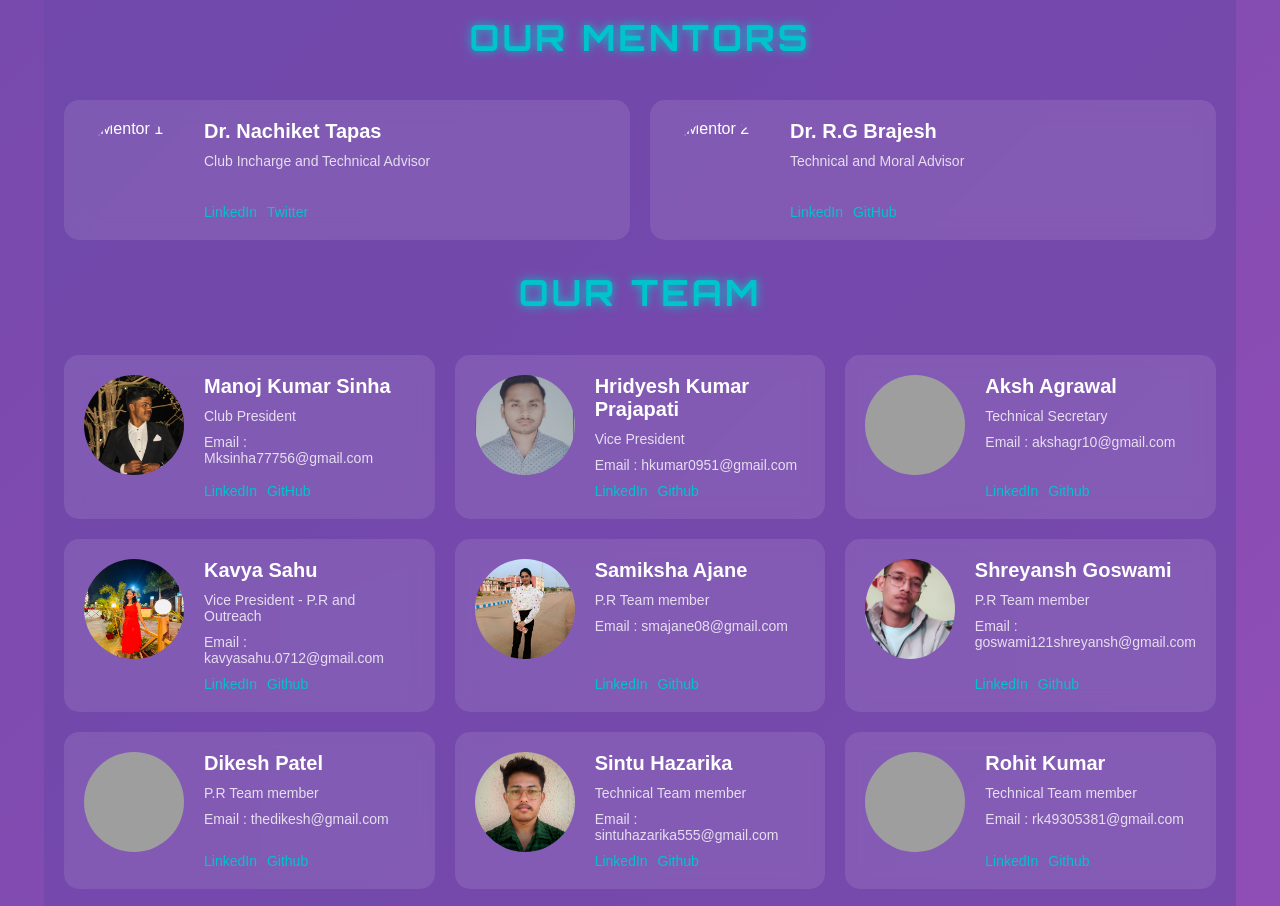
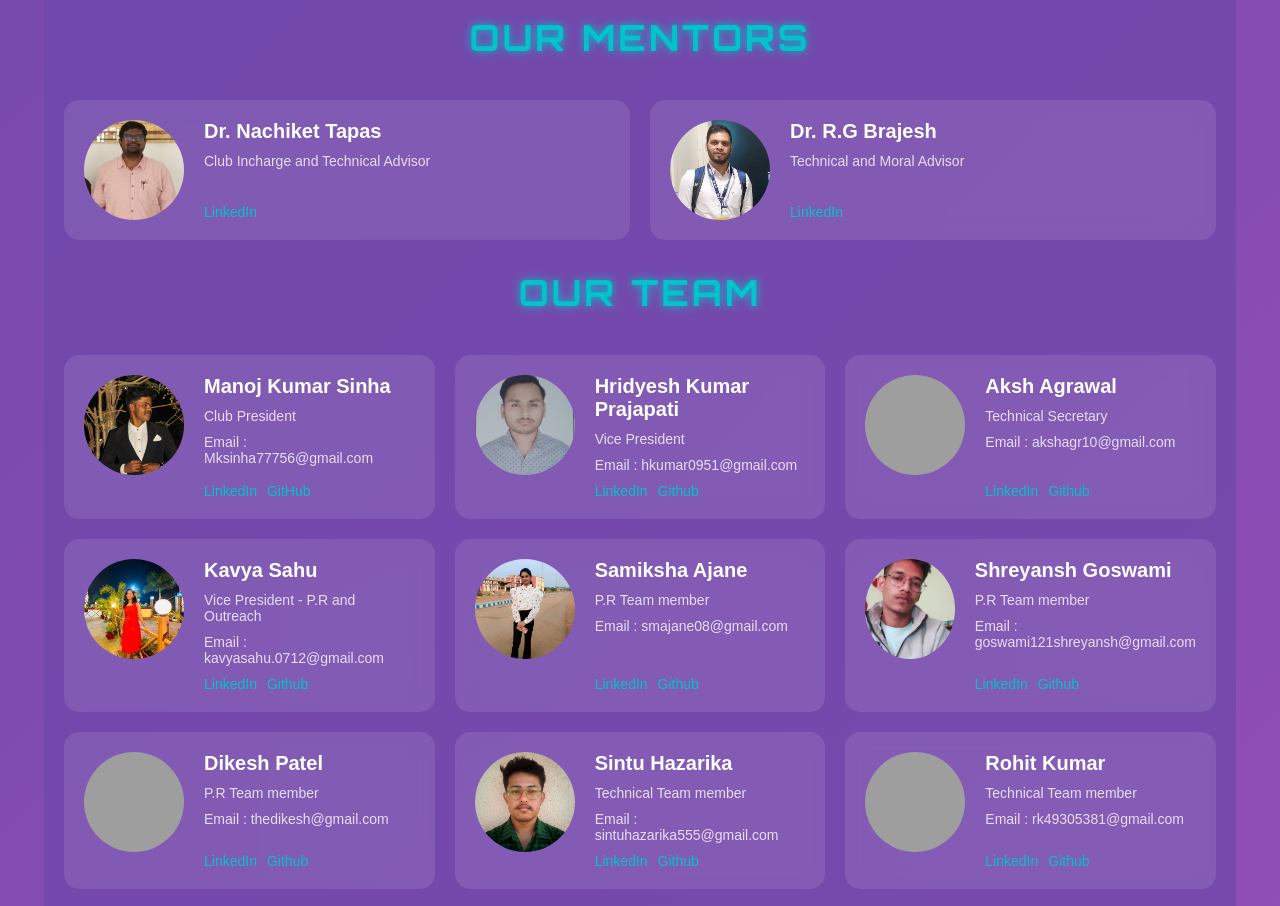
Before and after one commit to CyberMatic-AmAn/nx, a plain HTML site: page index.html in a window 1280 px wide. Shown: the part 960-1866 px from the top of the page. Drawn offline with Linux system fonts and the light colour scheme; grey boxes are pictures that could not be loaded.

Commit message:
Update index.html

```diff
--- a/index.html
+++ b/index.html
@@ -61,7 +61,7 @@
         <div class="cards-container">
             <div class="card">
                 <div class="card-image">
-                    <img src="mentor1.jpg" alt="Mentor 1">
+                    <img src="img/mentor1.jpg" alt="Mentor 1">
                 </div>
                 <div class="card-content">
                     <div>
@@ -69,14 +69,13 @@
                         <p>Club Incharge and Technical Advisor</p>
                     </div>
                     <div class="social-links">
-                        <a href="#">LinkedIn</a>
-                        <a href="#">Twitter</a>
+                        <a href="linkedin.com/in/nachikettapas">LinkedIn</a>
                     </div>
                 </div>
             </div>
             <div class="card">
                 <div class="card-image">
-                    <img src="mentor2.jpg" alt="Mentor 2">
+                    <img src="img/mentor2.jpg" alt="Mentor 2">
                 </div>
                 <div class="card-content">
                     <div>
@@ -84,8 +83,7 @@
                         <p>Technical and Moral Advisor</p>
                     </div>
                     <div class="social-links">
-                        <a href="#">LinkedIn</a>
-                        <a href="#">GitHub</a>
+                        <a href="linkedin.com/in/r-g-brajesh-10291327">LinkedIn</a>
                     </div>
                 </div>
             </div>
```
